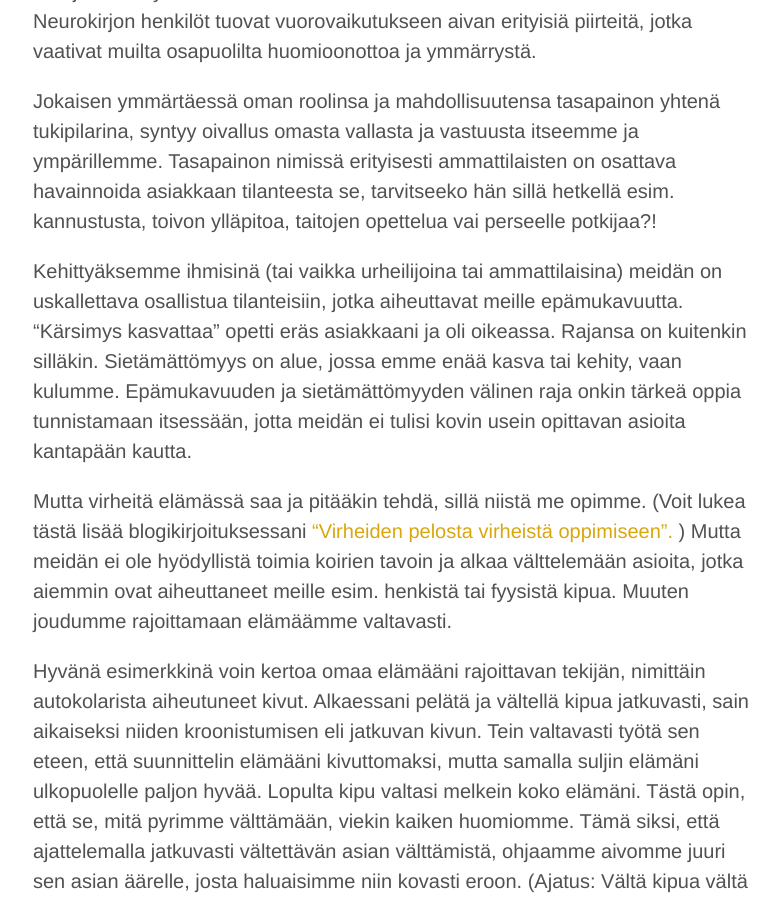
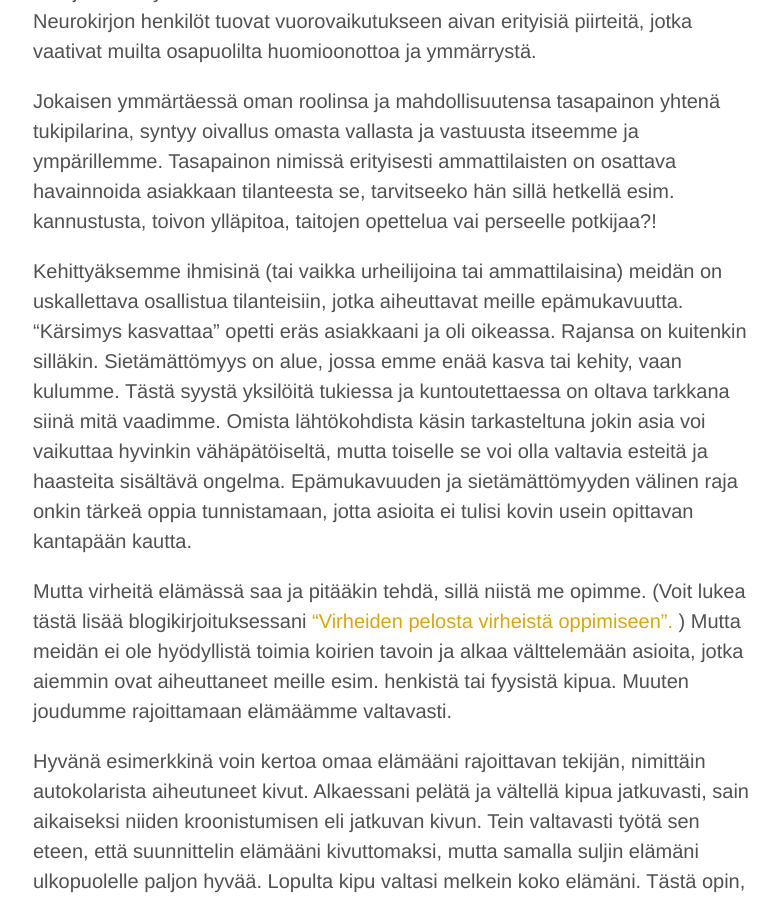
Before and after one commit to niinapiira/neppari.net, a Jekyll site: the page built from _posts/2016-03-17-tasapainoa-ja-joustavuutta-elamaan.md, in a window 1280 px wide and 900 px high, scrolled down 2901 px. Shown: the whole window, without its empty margins (247-1026 px from the left). Built offline with Jekyll 4.4.1, drawn with Linux system fonts in a browser that asks for light colours.

Commit message:
Updated 2016-03-17-tasapainoa-ja-joustavuutta-elamaan.md

```diff
--- a/_posts/2016-03-17-tasapainoa-ja-joustavuutta-elamaan.md
+++ b/_posts/2016-03-17-tasapainoa-ja-joustavuutta-elamaan.md
@@ -28,7 +28,7 @@
 
 Jokaisen ymmärtäessä oman roolinsa ja mahdollisuutensa tasapainon yhtenä tukipilarina, syntyy oivallus omasta vallasta ja vastuusta itseemme ja ympärillemme. Tasapainon nimissä erityisesti ammattilaisten on osattava havainnoida asiakkaan tilanteesta se, tarvitseeko hän sillä hetkellä esim. kannustusta, toivon ylläpitoa, taitojen opettelua vai perseelle potkijaa?!
 
-Kehittyäksemme ihmisinä (tai vaikka urheilijoina tai ammattilaisina) meidän on uskallettava osallistua tilanteisiin, jotka aiheuttavat meille epämukavuutta. "Kärsimys kasvattaa" opetti eräs asiakkaani ja oli oikeassa. Rajansa on kuitenkin silläkin. Sietämättömyys on alue, jossa emme enää kasva tai kehity, vaan kulumme. Epämukavuuden ja sietämättömyyden välinen raja onkin tärkeä oppia tunnistamaan itsessään, jotta meidän ei tulisi kovin usein opittavan asioita kantapään kautta.
+Kehittyäksemme ihmisinä (tai vaikka urheilijoina tai ammattilaisina) meidän on uskallettava osallistua tilanteisiin, jotka aiheuttavat meille epämukavuutta. "Kärsimys kasvattaa" opetti eräs asiakkaani ja oli oikeassa. Rajansa on kuitenkin silläkin. Sietämättömyys on alue, jossa emme enää kasva tai kehity, vaan kulumme. Tästä syystä yksilöitä tukiessa ja kuntoutettaessa on oltava tarkkana siinä mitä vaadimme. Omista lähtökohdista käsin tarkasteltuna jokin asia voi vaikuttaa hyvinkin vähäpätöiseltä, mutta toiselle se voi olla valtavia esteitä ja haasteita sisältävä ongelma. Epämukavuuden ja sietämättömyyden välinen raja onkin tärkeä oppia tunnistamaan, jotta asioita ei tulisi kovin usein opittavan kantapään kautta.
 
 Mutta virheitä elämässä saa ja pitääkin tehdä, sillä niistä me opimme. (Voit lukea tästä lisää blogikirjoituksessani ["Virheiden pelosta virheistä oppimiseen".](/blogi/virheiden-pelosta-virheista-oppimiseen/) ) Mutta meidän ei ole hyödyllistä toimia koirien tavoin ja alkaa välttelemään asioita, jotka aiemmin ovat aiheuttaneet meille esim. henkistä tai fyysistä kipua. Muuten joudumme rajoittamaan elämäämme valtavasti.
 
```
